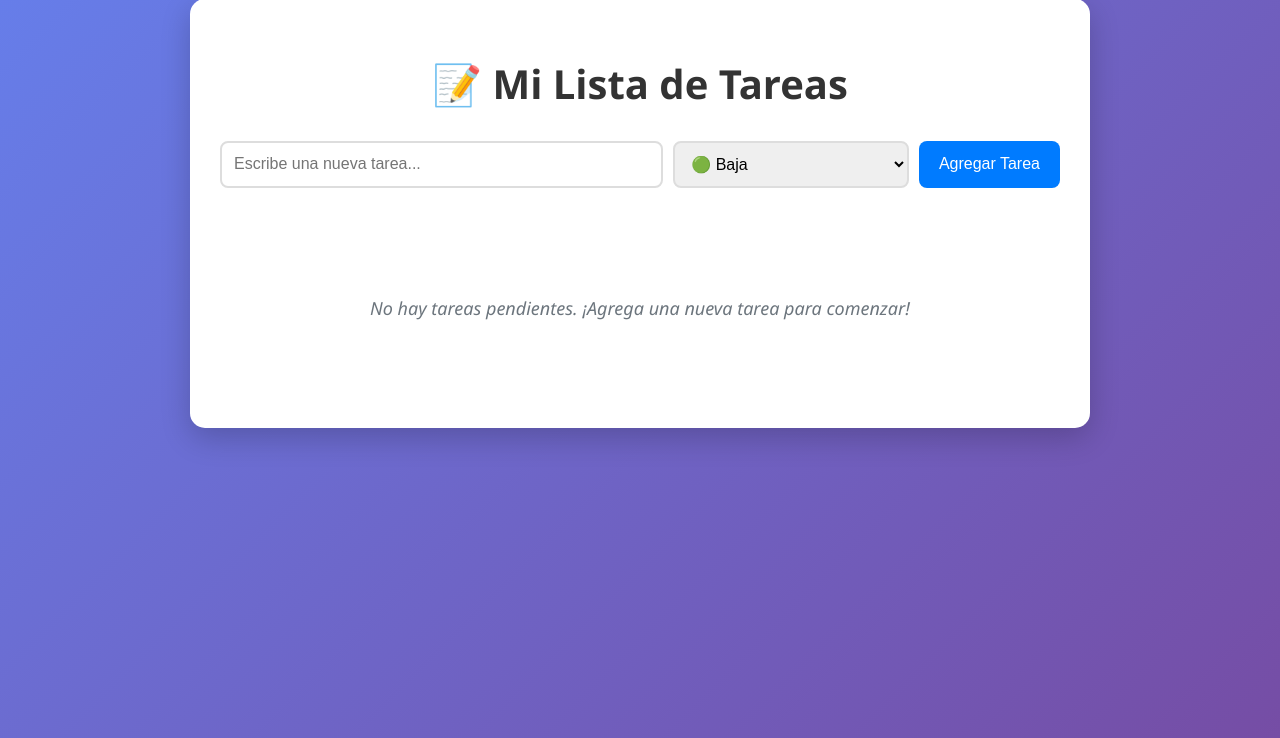
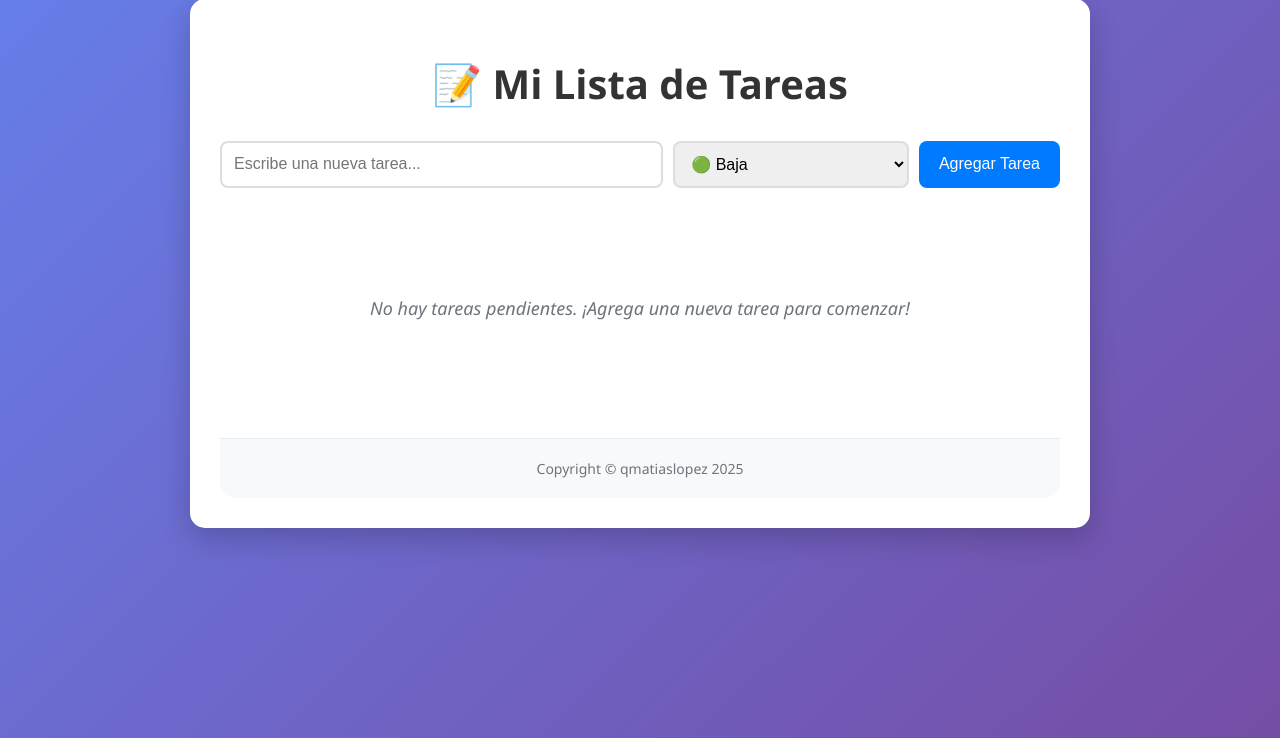
Before and after one commit to qmatiaslopez/todo-python-flask, a Flask app: page / in a window 1280 px wide. Shown: the part 21-759 px from the top of the page. Run offline with Flask 3, Linux system fonts and the light colour scheme.

Commit message:
Add footer to application with styling and copyright information
Co-authored-by: ml301333 <ml301333@fi365.ort.edu.uy>

```diff
--- a/static/style.css
+++ b/static/style.css
@@ -252,3 +252,23 @@ button:hover, .btn-save:hover {
         flex-direction: column;
     }
 }
+
+/* Footer */
+.footer {
+    margin-top: 40px;
+    padding: 20px 0;
+    border-top: 1px solid #e9ecef;
+    background-color: #f8f9fa;
+    border-radius: 0 0 15px 15px;
+}
+
+.footer-content {
+    text-align: center;
+}
+
+.copyright {
+    color: #6c757d;
+    font-size: 14px;
+    margin: 0;
+    font-weight: 400;
+}
--- a/templates/edit.html
+++ b/templates/edit.html
@@ -30,6 +30,8 @@
                 <a href="/" class="btn-cancel">Cancelar</a>
             </div>
         </form>
+
+        {% include 'footer.html' %}
     </div>
 </body>
 </html>
--- /dev/null
+++ b/templates/footer.html
@@ -0,0 +1,5 @@
+<footer class="footer">
+    <div class="footer-content">
+        <p class="copyright">Copyright © qmatiaslopez 2025</p>
+    </div>
+</footer>
--- a/templates/index.html
+++ b/templates/index.html
@@ -60,6 +60,8 @@
                 <p>No hay tareas pendientes. ¡Agrega una nueva tarea para comenzar!</p>
             </div>
         {% endif %}
+
+        {% include 'footer.html' %}
     </div>
 </body>
 </html>
```
